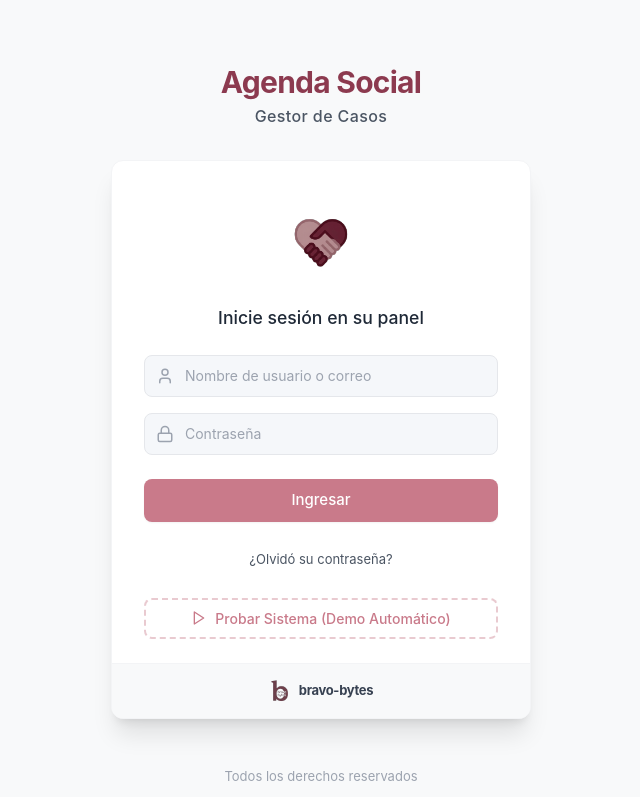
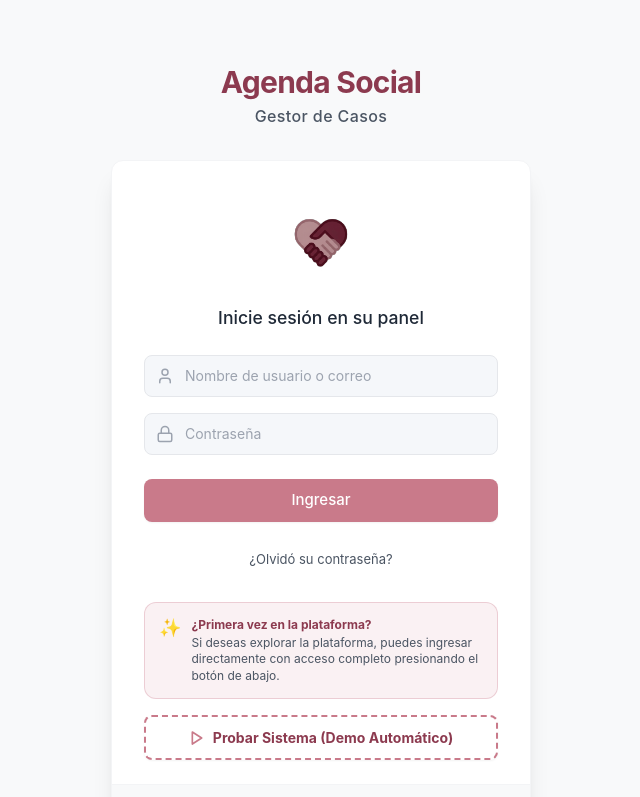
Before and after one commit to TheN1c0/AgendaSocial, a React (Vite) app: page /login in a window 1280 px wide. Shown: the top 797 px of the page, without its empty margins (319-959 px from the left). Built offline with nearby package versions, Linux system fonts and the light colour scheme; no server answers.

Commit message:
feat(login): onboarding callout para nuevos usuarios y evaluadores

```diff
--- a/src/pages/Login/LoginPage.tsx
+++ b/src/pages/Login/LoginPage.tsx
@@ -144,14 +144,27 @@ export const LoginPage = () => {
             <a href="#" className="text-[13px] text-gray-600 dark:text-gray-400 hover:text-gray-800 dark:hover:text-gray-200 transition-colors">¿Olvidó su contraseña?</a>
           </div>
 
+          {/* NEW USER ONBOARDING CALLOUT */}
+          <div className="mt-2 p-3.5 bg-[#C97A8A]/10 dark:bg-[#C97A8A]/15 border border-[#C97A8A]/30 rounded-xl flex items-start gap-2.5 text-left">
+            <span className="text-lg leading-none shrink-0 mt-0.5">✨</span>
+            <div className="flex-1">
+              <div className="text-xs font-bold text-[#8c3a4f] dark:text-[#F7E8EC] flex items-center gap-1.5">
+                ¿Primera vez en la plataforma?
+              </div>
+              <p className="text-[12px] text-gray-600 dark:text-gray-300 m-0 mt-0.5 leading-snug">
+                Si deseas explorar la plataforma, puedes ingresar directamente con acceso completo presionando el botón de abajo.
+              </p>
+            </div>
+          </div>
+
           {/* DEMO BUTTON */}
           <button
             type="button"
             onClick={handleDemo}
             disabled={loading || isDemoPending}
-            className="w-full bg-white dark:bg-[#2a2a2a] border-2 border-dashed border-[#C97A8A]/40 hover:border-[#C97A8A] hover:bg-[#C97A8A]/5 text-[#C97A8A] py-2 rounded-lg font-medium transition-colors text-[14px] flex items-center justify-center gap-2 cursor-pointer mt-1"
+            className="w-full bg-white dark:bg-[#242424] border-2 border-dashed border-[#C97A8A] hover:bg-[#C97A8A]/10 text-[#8c3a4f] dark:text-[#F7E8EC] py-2.5 rounded-lg font-bold transition-all text-[14px] flex items-center justify-center gap-2 cursor-pointer shadow-sm hover:shadow active:scale-[0.99]"
           >
-            <svg xmlns="http://www.w3.org/2000/svg" width="16" height="16" viewBox="0 0 24 24" fill="none" stroke="currentColor" strokeWidth="2" strokeLinecap="round" strokeLinejoin="round"><polygon points="5 3 19 12 5 21 5 3"/></svg>
+            <svg xmlns="http://www.w3.org/2000/svg" width="16" height="16" viewBox="0 0 24 24" fill="none" stroke="currentColor" strokeWidth="2.5" strokeLinecap="round" strokeLinejoin="round" className="text-[#C97A8A]"><polygon points="5 3 19 12 5 21 5 3"/></svg>
             {isDemoPending ? 'Verificando seguridad...' : 'Probar Sistema (Demo Automático)'}
           </button>
 
```
